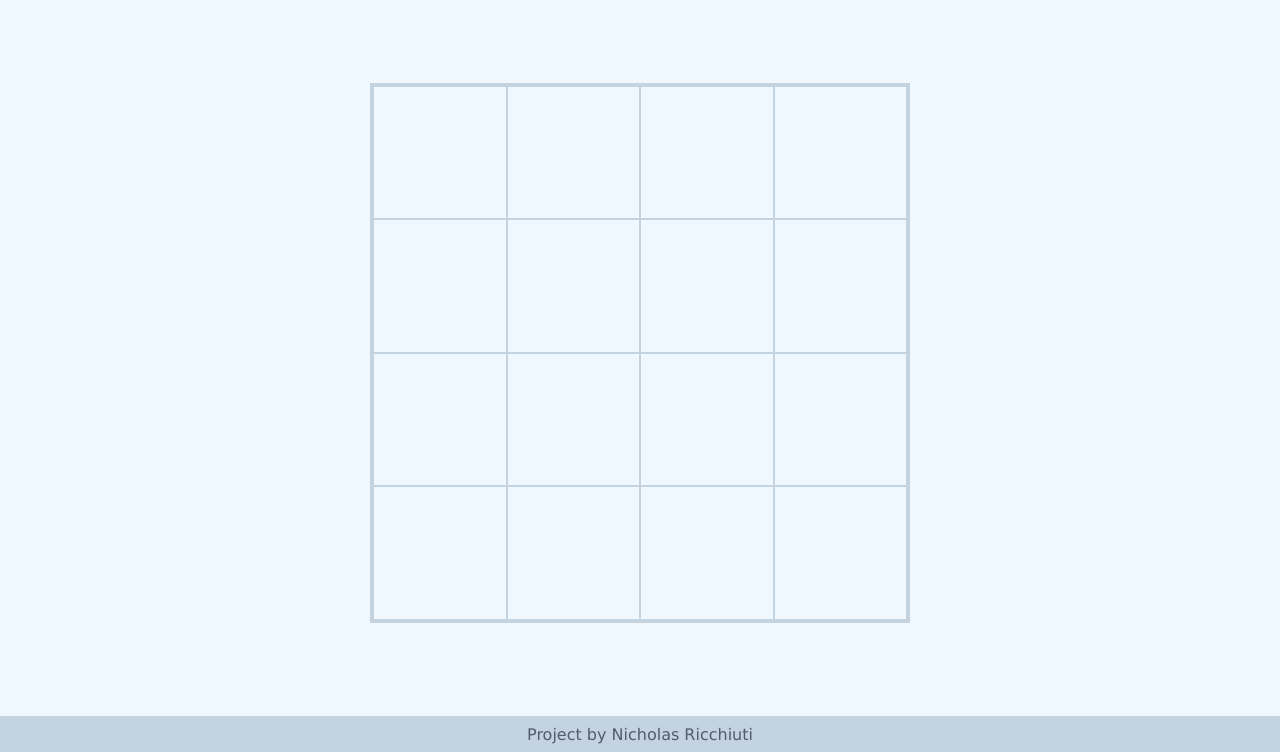
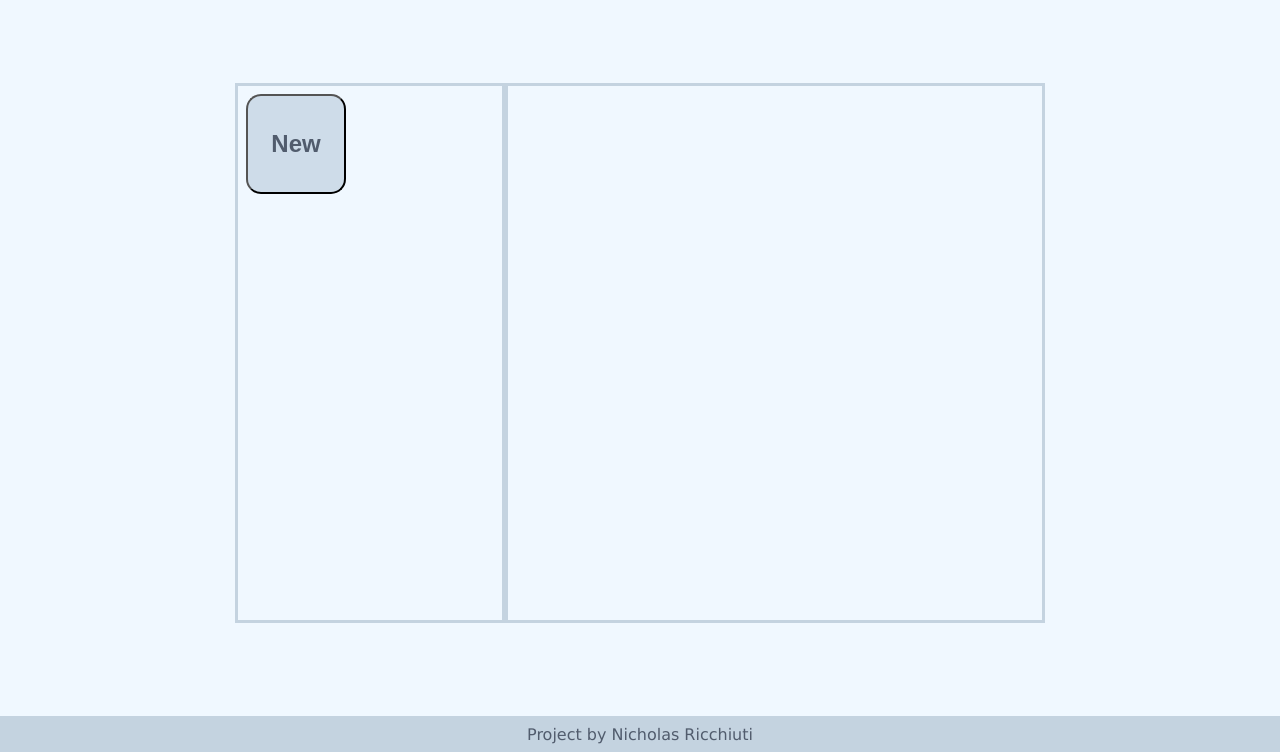
Before and after one commit to vkhaoo/odin_eas, a plain HTML site: page index.html in a window 1280 px wide. Shown: the part 48-800 px from the top of the page. Drawn offline with Linux system fonts and the light colour scheme.

Commit message:
v0.1.0
Changelog:

Made a working 'New' button:
-Creates a new grid;
-Gets rid of the old one;

Improved part of the code;

```diff
--- a/index.html
+++ b/index.html
@@ -23,6 +23,11 @@
                 </div>
             </div>
             <div id="ui">
+                <div id="button">
+                    <button id="new">
+                        New
+                    </button>
+                </div>
                 <div id="gridContainer">
 
                 </div>
--- a/main.js
+++ b/main.js
@@ -1,5 +1,9 @@
+const gridContainer = document.getElementById('gridContainer')
 const containerWidth = getComputedStyle(document.getElementById('gridContainer'), null).width
 const containerHeight = getComputedStyle(document.getElementById('gridContainer'), null).height
+
+const grid = document.querySelectorAll('#grid')
+const button = document.querySelectorAll('#button')
 
 function createDiv(num) {
     for (let i = 0; i<(num**2); i++) {
@@ -9,23 +13,34 @@ function createDiv(num) {
         div.style.height =  (parseInt(containerHeight)-6)/num + 'px'
         div.style.border = ('1px, solid, rgb(196, 211, 224)');
         div.id = 'grid'
+        div.addEventListener('mouseenter', mouseHover)
+        div.addEventListener('mouseout', mouseHover)
         gridContainer.appendChild(div)
     }
 }
 
 function mouseHover(event) {
     const target = event.currentTarget.classList.toggle('hover');
-    console.log(`The mouse is hovering ${target}`)
 }
 
-createDiv(4)
+function newBtn(event) {
+    const target = event.target.id.toLowerCase();
+    if (target === 'new') {
+        while (true) {
+            number = parseInt(prompt('Insert the grid\'s side size'))
+            if (number <= 64 && number >= 1) {
+                gridContainer.textContent = ''
+                createDiv(number)
+                break
+            }
+            else if (number > 64) {
+                alert('Number\'s too big! (max is 64). Try Again.')
+                continue
+            }
+        }
+    }
+}
 
-const grid = document.querySelectorAll('#grid')
-
-grid.forEach(pressed => {
-    pressed.addEventListener('mouseenter', mouseHover)
+button.forEach(pressed => {
+    pressed.addEventListener('click', newBtn)
 })
-
-grid.forEach(pressed => {
-    pressed.addEventListener('mouseout', mouseHover)
-})
--- a/style.css
+++ b/style.css
@@ -30,10 +30,31 @@ body {
 
 #ui {
     display: flex;
-    flex-direction: column;
     justify-content: center;
     align-items: center;
     height: 705px;
+}
+
+#button {
+    display: flex;
+    flex-wrap: wrap;
+    box-sizing: border-box;
+    gap: 16px;
+    border: 3px, solid, rgb(196, 211, 224);
+    height: 540px;
+    width: 270px;
+}
+
+#new {
+    background-color: rgb(206, 220, 233);
+    color: rgb(81, 92, 109);
+    font-weight: 900;
+    font-size: 24px;
+    box-sizing: border-box;
+    margin: 8px;
+    height: 100px;
+    width: 100px;
+    border-radius: 15px;
 }
 
 #gridContainer {
```
